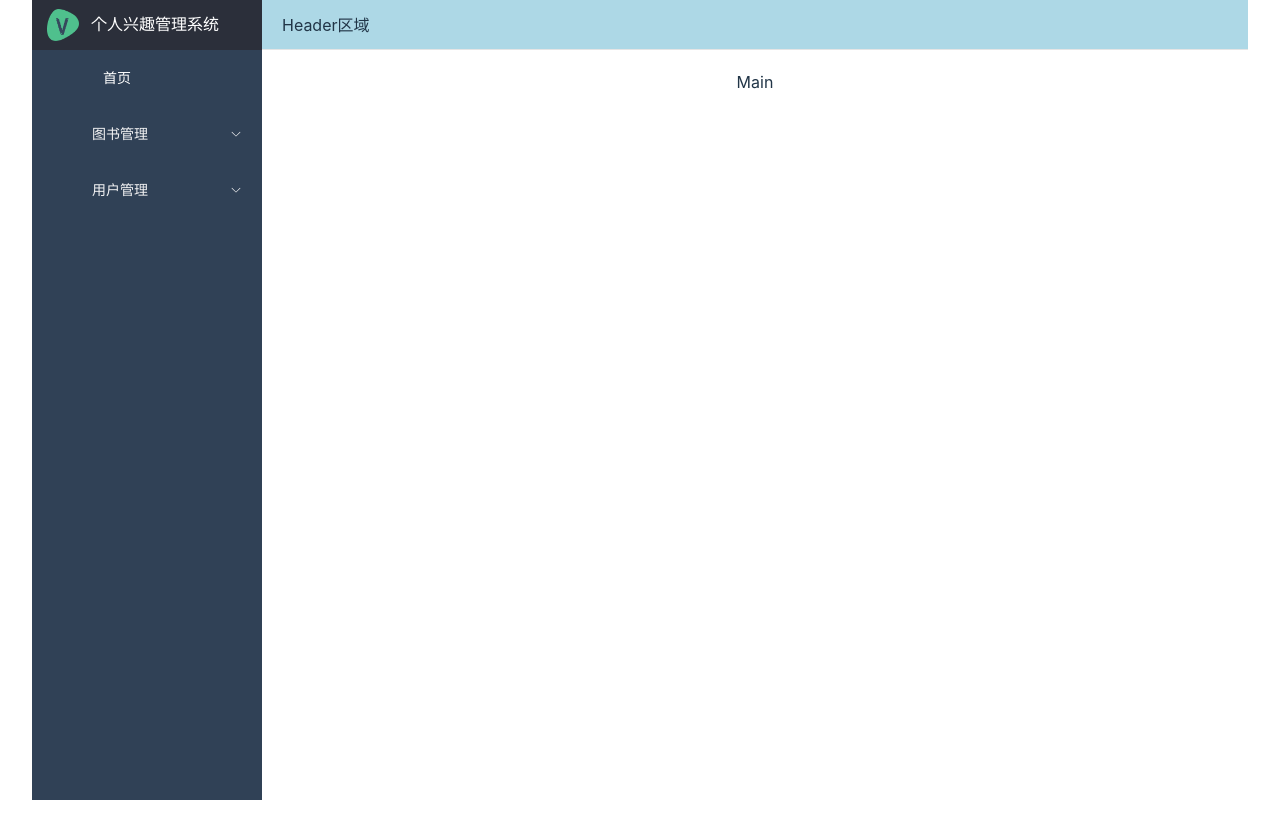
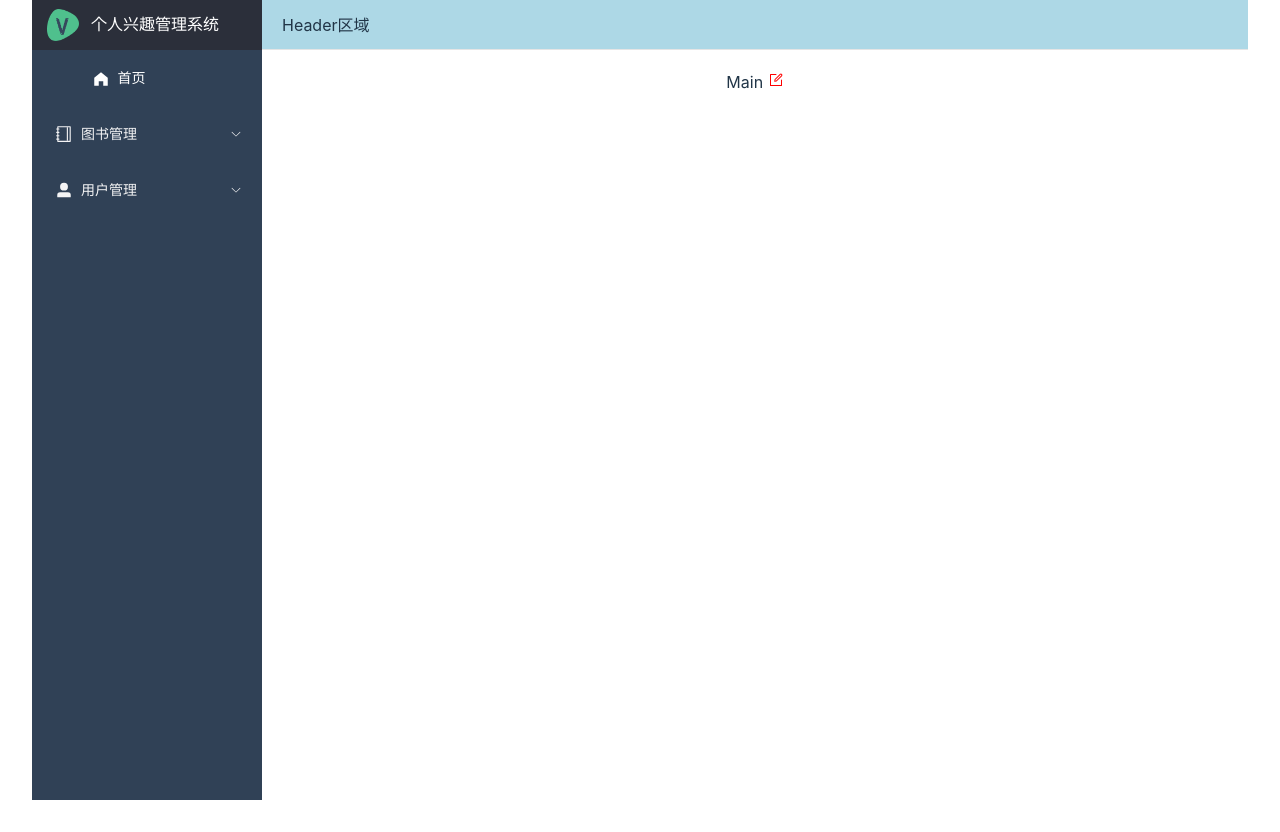
Before and after one commit to keepwonder/PKB, a Vue app in the folder practice/book_manager/book_mgr_fe/: page / in a window 1280 px wide. Built offline with nearby package versions, Linux system fonts and the light colour scheme.

Commit message:
为侧边栏菜单加图标

```diff
--- a/practice/book_manager/book_mgr_fe/package.json
+++ b/practice/book_manager/book_mgr_fe/package.json
@@ -9,6 +9,7 @@
     "preview": "vite preview"
   },
   "dependencies": {
+    "@element-plus/icons-vue": "^2.0.10",
     "element-plus": "^2.2.26",
     "vue": "^3.2.45",
     "vue-router": "^4.1.6"
--- a/practice/book_manager/book_mgr_fe/src/layout/Index.vue
+++ b/practice/book_manager/book_mgr_fe/src/layout/Index.vue
@@ -1,15 +1,24 @@
 <script setup lang="ts">
 import HeaderVue from "./header/Header.vue"
 import MenuVue from "./menu/Menu.vue"
+
+// 导入图标
+import { Edit } from '@element-plus/icons-vue'
 </script>
 
 <template>
 
     <el-container class="layout">
-        <el-aside class="aside" width="auto"><MenuVue></MenuVue></el-aside>
+        <el-aside class="aside" width="auto">
+            <MenuVue></MenuVue>
+        </el-aside>
         <el-container>
-            <el-header class="header"><HeaderVue></HeaderVue></el-header>
-            <el-main class="main">Main</el-main>
+            <el-header class="header">
+                <HeaderVue></HeaderVue>
+            </el-header>
+            <el-main class="main">Main <el-icon color="red">
+                    <Edit />
+                </el-icon> </el-main>
         </el-container>
     </el-container>
 
@@ -32,5 +41,4 @@ import MenuVue from "./menu/Menu.vue"
 .aside {
     background-color: #304156
 }
-
 </style>
--- a/practice/book_manager/book_mgr_fe/src/layout/menu/MenuItem.vue
+++ b/practice/book_manager/book_mgr_fe/src/layout/menu/MenuItem.vue
@@ -5,37 +5,43 @@ let menuList = reactive([
     {
         path: '/',
         meta: {
-            'title': '首页'
+            title: '首页',
+            icon: 'HomeFilled',
         }
     },
     {
         path: '/book_mgr',
         meta: {
-            'title': '图书管理'
+            title: '图书管理',
+            icon: 'Notebook',
         },
         children: [
             {
                 path: '/book_mgr/books',
                 meta: {
-                    'title': '书籍管理'
+                    title: '书籍管理',
+                    icon: 'Setting',
                 },
             },
             {
                 path: '/book_mgr/publishers',
                 meta: {
-                    'title': '出版社管理'
+                    title: '出版社管理',
+                    icon: 'Setting',
                 },
             },
             {
                 path: '/book_mgr/producers',
                 meta: {
-                    'title': '出品方管理'
+                    title: '出品方管理',
+                    icon: 'Setting',
                 },
             },
             {
                 path: '/book_mgr/auhtors',
                 meta: {
-                    'title': '作者管理'
+                    title: '作者管理',
+                    icon: 'Setting',
                 },
             },
         ]
@@ -44,25 +50,29 @@ let menuList = reactive([
     {
         path: '/user_mgr',
         meta: {
-            'title': '用户管理'
+            title: '用户管理',
+            icon: 'UserFilled',
         },
         children: [
             {
                 path: '/user_mgr/account',
                 meta: {
-                    'title': '账号管理'
+                    title: '账号管理',
+                    icon: 'Setting',
                 },
             },
             {
                 path: '/user_mgr/role',
                 meta: {
-                    'title': '角色管理'
+                    title: '角色管理',
+                    icon: 'Setting',
                 },
             },
             {
                 path: '/user_mgr/auhtorization',
                 meta: {
-                    'title': '权限管理'
+                    title: '权限管理',
+                    icon: 'Setting',
                 },
             },
         ]
@@ -75,16 +85,27 @@ let menuList = reactive([
 <template>
     <template v-for="menu in menuList">
         <el-sub-menu v-if="menu.children && menu.children.length > 0" :index="menu.path">
-            <template #title>
-                <span style="padding-left: 40px;">{{ menu.meta.title }}</span>
+            <template #title style="padding-left: 40px;">
+                <el-icon>
+                    <component class="icons" :is="menu.meta.icon"></component>
+                </el-icon>
+                <span >{{ menu.meta.title }}</span>
             </template>
             <template v-for="child in menu.children">
                 <el-menu-item :index="child.path">
+                    <el-icon>
+                        <component class="icons" :is="child.meta.icon"></component>
+                    </el-icon>
                     <span>{{ child.meta.title }}</span>
                 </el-menu-item>
             </template>
         </el-sub-menu>
-        <el-menu-item v-else :index="menu.path"><span>{{ menu.meta.title }}</span></el-menu-item>
+        <el-menu-item v-else :index="menu.path">
+            <el-icon>
+                <component class="icons" :is="menu.meta.icon"></component>
+            </el-icon>
+            <span>{{ menu.meta.title }}</span>
+        </el-menu-item>
     </template>
     <!--
         <el-menu-item index="0">首页</el-menu-item>
@@ -141,8 +162,8 @@ let menuList = reactive([
 
 <style scoped>
 .el-menu-item {
-  display: block;
-  text-align: center;
-  padding-right: 80px;
+    display: block;
+    text-align: center;
+    padding-right: 80px;
 }
 </style>
--- a/practice/book_manager/book_mgr_fe/src/main.ts
+++ b/practice/book_manager/book_mgr_fe/src/main.ts
@@ -1,8 +1,16 @@
 import { createApp } from 'vue'
 import './style.css'
 import App from './App.vue'
-import ElementPlus from 'element-plus'  // 引入ElementPlus
+import ElementPlus, { affixProps } from 'element-plus'  // 引入ElementPlus
 import 'element-plus/dist/index.css'  // 引入ElementPlus的CSS
 import router from './router'
+import * as Icons from '@element-plus/icons-vue'  // 导入所有的icon的图标
 
-createApp(App).use(router).use(ElementPlus).mount('#app')
+const app = createApp(App)
+
+app.use(router).use(ElementPlus).mount('#app')
+
+// 遍历所有的icon,把每个icon图标以组建的方式加载到app中
+Object.keys(Icons).forEach((key) =>{
+    app.component(key, Icons[key as keyof typeof Icons])
+})
```
Also changed, not shown: 1 other file (tests, documents, lock files or other folders).
